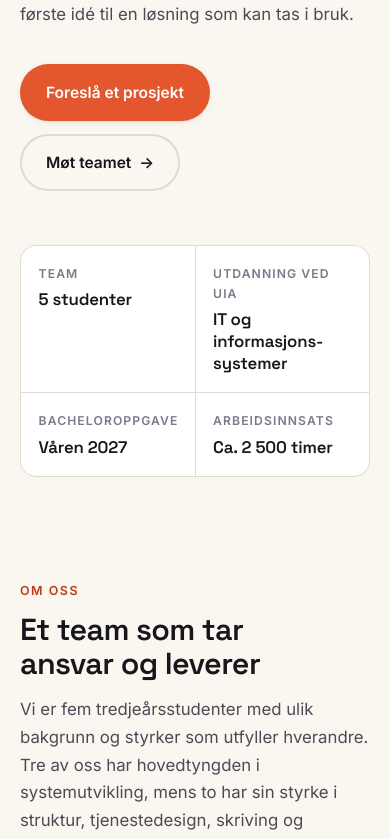
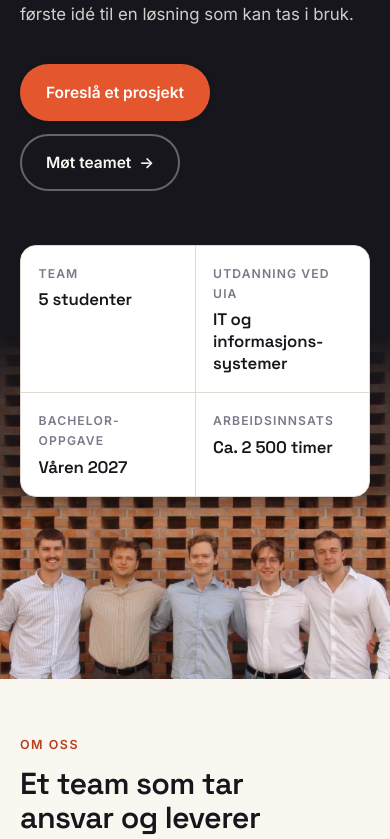
Before and after one commit to KristianEspevikUIA/IS310, a plain HTML site: page index.html in a window 390 px wide. Shown: the part 840-1679 px from the top of the page. Drawn offline with Linux system fonts and the light colour scheme.

Commit message:
Bruk gruppebildet som bakgrunn i toppen
Toppseksjonen er nå en mørk blokk med gruppebildet som bakgrunn:
teglveggen toner inn bak video og tekst, og under nøkkeltallene står
vi fem. Utsnittet skalerer med skjermbredden, og på mobil forstørres
bildet slik at alle ansiktene får plass.

Etikettene «Bacheloroppgave» og «Arbeidsinnsats» i nøkkeltallene kan
nå deles over to linjer, så de ikke kuttes på de smaleste skjermene.

Co-Authored-By: Claude Opus 5.5 <noreply@anthropic.com>

```diff
--- a/assets/css/styles.css
+++ b/assets/css/styles.css
@@ -183,6 +183,12 @@ ul, ol { margin: 0; padding: 0; list-style: none; }
   transform: translateY(-2px);
 }
 
+/* Ghost-knapp på de mørke blokkene (toppen og kontaktboksen). */
+.hero .btn-ghost,
+.cta .btn-ghost { color: var(--inverse-ink); border-color: color-mix(in srgb, var(--inverse-ink) 35%, transparent); }
+.hero .btn-ghost:hover,
+.cta .btn-ghost:hover { border-color: var(--inverse-ink); background: color-mix(in srgb, var(--inverse-ink) 10%, transparent); }
+
 @media (prefers-color-scheme: dark) {
   .btn-primary { color: #21120c; }
 }
@@ -289,10 +295,40 @@ ul, ol { margin: 0; padding: 0; list-style: none; }
 
 /* ---------- Hero ---------- */
 
+/* Toppen er en mørk blokk i begge fargemoduser, med gruppebildet som bakgrunn.
+   Bildet er forankret i bunnen: teglveggen toner inn bak innholdet, og under
+   nøkkeltallene står vi fem i full farge. Utsnittet styres av tre tall, alle
+   som andel av bildets bredde, så det skalerer likt på alle skjermer. */
 .hero {
+  /* Full bredde på PC (maks 1560 px). På mobil forstørres bildet, så vi fem
+     fyller bredden uten at noen ansikter havner utenfor. */
+  --photo-w: min(max(100vw, min(155vw, 430px + 40vw)), 1560px);
+  --photo-hide: .09;    /* så mye av bildet stikker ned under kanten */
+  --photo-window: .2;   /* høyden på feltet der vi vises, under nøkkeltallene */
   position: relative;
   overflow: hidden;
-  padding: clamp(1.6rem, 4.5vw, 3.6rem) 0 clamp(3rem, 7vw, 5.5rem);
+  background: var(--inverse-bg);
+  color: var(--inverse-ink);
+  padding: clamp(1.6rem, 4.5vw, 3.6rem) 0 calc(var(--photo-w) * var(--photo-window));
+}
+
+.hero-photo {
+  position: absolute;
+  left: 50%;
+  bottom: calc(var(--photo-w) * var(--photo-hide) * -1);
+  width: var(--photo-w);
+  transform: translateX(-50%);
+  pointer-events: none;
+  /* Toner ut sidekantene på skjermer som er bredere enn bildet. */
+  -webkit-mask-image: linear-gradient(to right, transparent, #000 9%, #000 91%, transparent);
+  mask-image: linear-gradient(to right, transparent, #000 9%, #000 91%, transparent);
+}
+.hero-photo img {
+  width: 100%;
+  height: auto;
+  /* Veggen toner gradvis inn ovenfra; fra hodehøyde og ned vises bildet fullt. */
+  -webkit-mask-image: linear-gradient(to bottom, transparent, rgba(0, 0, 0, .3) 20%, rgba(0, 0, 0, .42) 45%, #000 53%);
+  mask-image: linear-gradient(to bottom, transparent, rgba(0, 0, 0, .3) 20%, rgba(0, 0, 0, .42) 45%, #000 53%);
 }
 
 .hero-glow {
@@ -311,6 +347,7 @@ ul, ol { margin: 0; padding: 0; list-style: none; }
    med teksten ved siden av og nøkkeltallene i full bredde under. */
 .hero-inner {
   position: relative;
+  z-index: 1;
   display: grid;
   grid-template-columns: minmax(0, 1.3fr) minmax(0, 1fr);
   gap: 2.6rem 3rem;
@@ -329,7 +366,7 @@ ul, ol { margin: 0; padding: 0; list-style: none; }
   border-radius: var(--radius-lg);
   overflow: hidden;
   background: #000;
-  box-shadow: var(--shadow-lg);
+  box-shadow: 0 0 0 1px color-mix(in srgb, var(--inverse-ink) 16%, transparent), var(--shadow-lg);
 }
 
 .promo-video {
@@ -384,7 +421,7 @@ ul, ol { margin: 0; padding: 0; list-style: none; }
 .promo-caption {
   margin-top: .9rem;
   font-size: .86rem;
-  color: var(--ink-faint);
+  color: color-mix(in srgb, var(--inverse-ink) 72%, transparent);
 }
 
 /* Statuslinje øverst i hero: forteller med en gang hva siden handler om. */
@@ -394,9 +431,9 @@ ul, ol { margin: 0; padding: 0; list-style: none; }
   gap: .65rem;
   font-size: .88rem;
   font-weight: 600;
-  color: var(--ink-soft);
-  background: color-mix(in srgb, var(--surface) 80%, transparent);
-  border: 1px solid var(--line);
+  color: var(--inverse-ink);
+  background: color-mix(in srgb, var(--inverse-ink) 10%, transparent);
+  border: 1px solid color-mix(in srgb, var(--inverse-ink) 24%, transparent);
   padding: .45rem 1.05rem .45rem .9rem;
   border-radius: 999px;
   margin-bottom: 1.6rem;
@@ -430,7 +467,7 @@ ul, ol { margin: 0; padding: 0; list-style: none; }
 
 .lead {
   font-size: clamp(1.05rem, 1.6vw, 1.22rem);
-  color: var(--ink-soft);
+  color: color-mix(in srgb, var(--inverse-ink) 82%, transparent);
   max-width: 62ch;
   margin-top: 1.4rem;
 }
@@ -448,6 +485,7 @@ ul, ol { margin: 0; padding: 0; list-style: none; }
   grid-column: 1 / -1;
   gap: 1px;
   margin: .9rem 0 0;
+  color: var(--ink);
   background: var(--line);
   border: 1px solid var(--line);
   border-radius: var(--radius);
@@ -992,8 +1030,6 @@ ul, ol { margin: 0; padding: 0; list-style: none; }
 .contact-mail svg { width: 18px; height: 18px; flex: none; opacity: .8; }
 
 .cta-actions { display: flex; flex-wrap: wrap; gap: .8rem; }
-.cta .btn-ghost { color: var(--inverse-ink); border-color: color-mix(in srgb, var(--inverse-ink) 35%, transparent); }
-.cta .btn-ghost:hover { border-color: var(--inverse-ink); background: color-mix(in srgb, var(--inverse-ink) 10%, transparent); }
 
 /* ---------- Footer ---------- */
 
@@ -1078,6 +1114,9 @@ ul, ol { margin: 0; padding: 0; list-style: none; }
 }
 
 @media (max-width: 640px) {
+  /* På mobil vises vi fra hodet til hoftene, så feltet ikke blir for lavt. */
+  .hero { --photo-hide: 0; --photo-window: .31; }
+
   .promo-frame { border-radius: var(--radius); }
   .promo-play:focus-visible { border-radius: var(--radius); }
   .promo-play-pill { font-size: .86rem; padding: .5rem .95rem .5rem .55rem; }
--- a/index.html
+++ b/index.html
@@ -99,9 +99,16 @@
       <dl class="stats reveal">
         <div class="stat"><dt>Team</dt><dd>5 studenter</dd></div>
         <div class="stat"><dt>Utdanning ved UiA</dt><dd>IT og informasjons&shy;systemer</dd></div>
-        <div class="stat"><dt>Bacheloroppgave</dt><dd>Våren 2027</dd></div>
-        <div class="stat"><dt>Arbeidsinnsats</dt><dd>Ca. 2&nbsp;500 timer</dd></div>
+        <div class="stat"><dt>Bachelor&shy;oppgave</dt><dd>Våren 2027</dd></div>
+        <div class="stat"><dt>Arbeids&shy;innsats</dt><dd>Ca. 2&nbsp;500 timer</dd></div>
       </dl>
+    </div>
+
+    <!-- Gruppebildet er bakgrunn i toppen: teglveggen toner inn bak innholdet,
+         og nederst står vi fem. Plassering og utsnitt styres i styles.css. -->
+    <div class="hero-photo">
+      <img src="assets/img/gruppebilde.jpg" alt="De fem studentene i bachelorgruppen står sammen foran en teglvegg."
+           width="1600" height="941" decoding="async">
     </div>
   </section>
 
```
Also changed, not shown: assets/img/gruppebilde.jpg (added), 1 other file.
